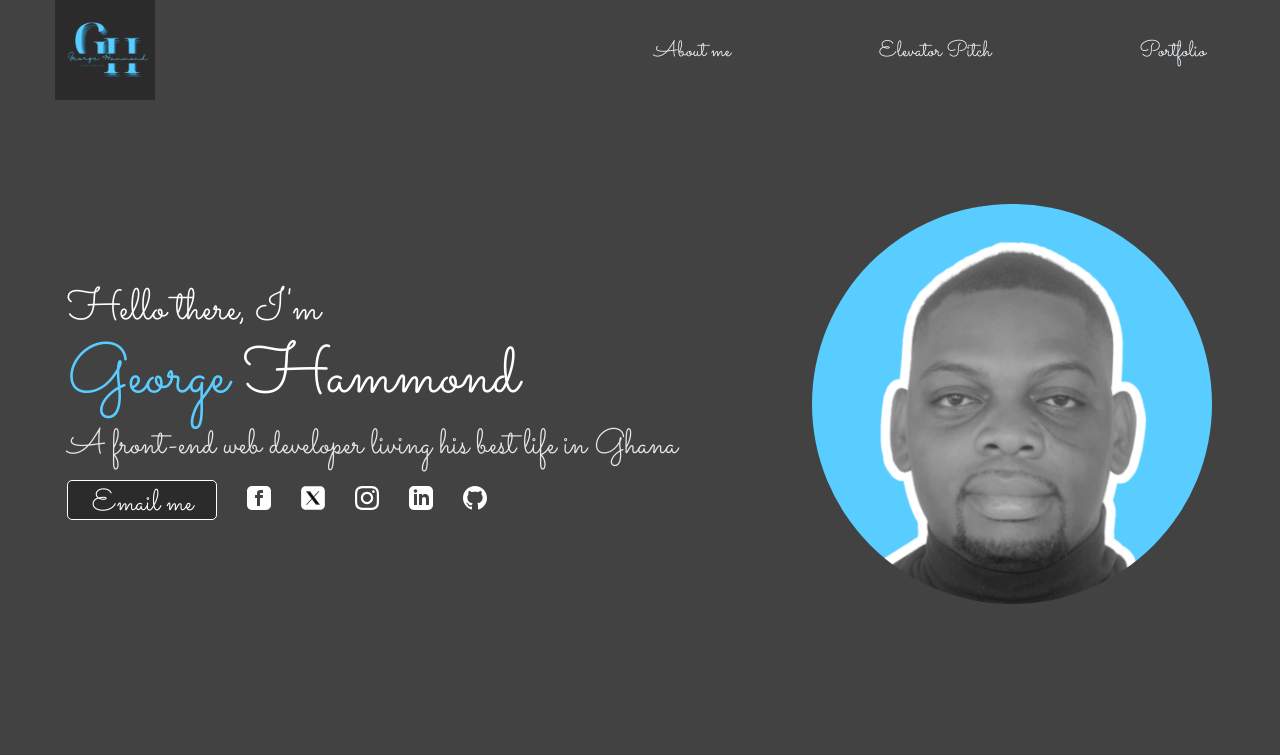
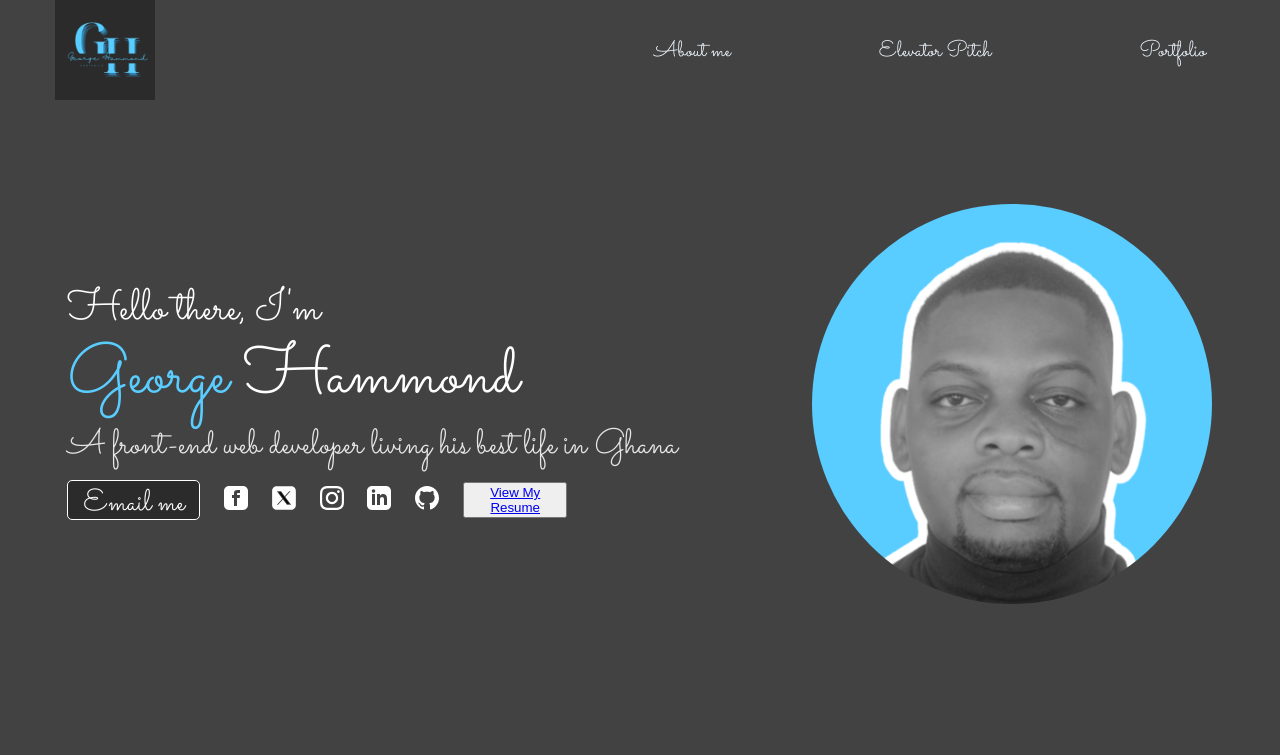
Before and after one commit to George-Hammond/porfolioSiteAlx, a plain HTML site: page index.html in a window 1280 px wide. Shown: the top 755 px of the page. Drawn offline with nearby package versions, Linux system fonts and the light colour scheme; a web font is replaced by a local one.

Commit message:
Update index.html url button

```diff
--- a/index.html
+++ b/index.html
@@ -58,6 +58,9 @@
 							<a href="https://github.com/George-Hammond">
 								<img src="./resources/images/svgs/iconmonstr-github-1.svg" alt="github icon leading to George's github page">
 							</a>
+						</div>
+						<div>
+							<button><a target="_blank" href="https://docs.google.com/document/d/1ABJFnZxfOe6xwVGMmmeXEtUEHzmQsZTtQFvfHkVm3DM/edit">View My Resume</a></button>
 						</div>
 					</div>
 
```
